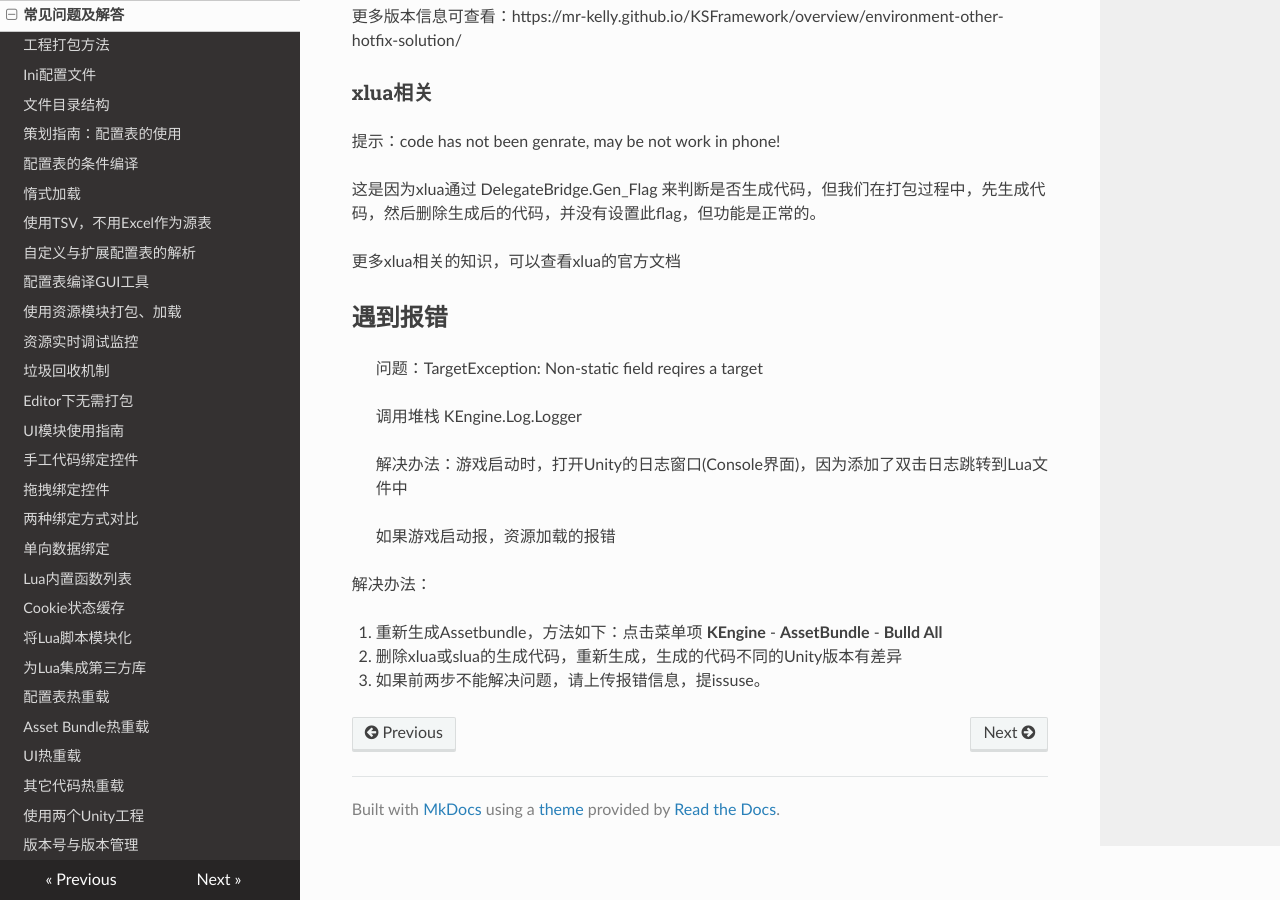
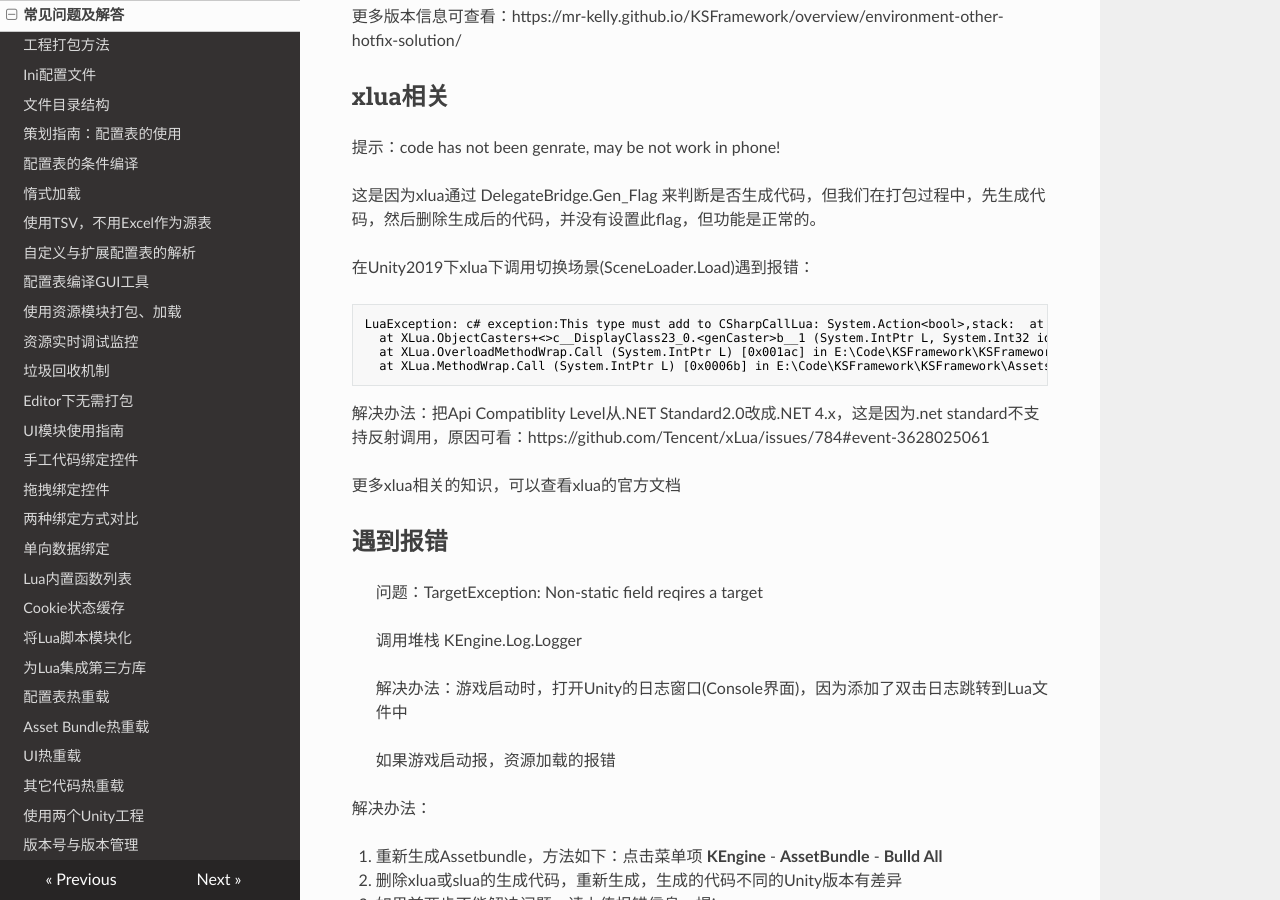
Before and after one commit to mr-kelly/KSFramework, an MkDocs documentation site: the page built from docs/faq.md, in a window 1280 px wide and 900 px high, scrolled down 2439 px. Built offline with MkDocs 1.6.1, drawn with Linux system fonts in a browser that asks for light colours; nearby versions of some CDN libraries.

Commit message:
add unity2019出错的解决办法

````diff
--- a/docs/faq.md
+++ b/docs/faq.md
@@ -122,11 +122,22 @@ lzma也可以loadfromfile
 
 更多版本信息可查看：https://mr-kelly.github.io/KSFramework/overview/environment-other-hotfix-solution/
 
-### xlua相关
+## xlua相关
 
 提示：code has not been genrate, may be not work in phone!
 
 这是因为xlua通过 DelegateBridge.Gen_Flag 来判断是否生成代码，但我们在打包过程中，先生成代码，然后删除生成后的代码，并没有设置此flag，但功能是正常的。
+
+在Unity2019下xlua下调用切换场景(SceneLoader.Load)遇到报错：
+
+```shell
+LuaException: c# exception:This type must add to CSharpCallLua: System.Action<bool>,stack:  at XLua.ObjectTranslator.CreateDelegateBridge (System.IntPtr L, System.Type delegateType, System.Int32 idx) [0x001a8] in E:\Code\KSFramework\KSFramework\Assets\XLua\Src\ObjectTranslator.cs:546
+  at XLua.ObjectCasters+<>c__DisplayClass23_0.<genCaster>b__1 (System.IntPtr L, System.Int32 idx, System.Object target) [0x0002f] in E:\Code\KSFramework\KSFramework\Assets\XLua\Src\ObjectCasters.cs:442
+  at XLua.OverloadMethodWrap.Call (System.IntPtr L) [0x001ac] in E:\Code\KSFramework\KSFramework\Assets\XLua\Src\MethodWarpsCache.cs:232
+  at XLua.MethodWrap.Call (System.IntPtr L) [0x0006b] in E:\Code\KSFramework\KSFramework\Assets\XLua\Src\MethodWarpsCache.cs:304
+```
+
+解决办法：把Api Compatiblity Level从.NET Standard2.0改成.NET 4.x，这是因为.net standard不支持反射调用，原因可看：https://github.com/Tencent/xLua/issues/784#event-3628025061
 
 
 
````
